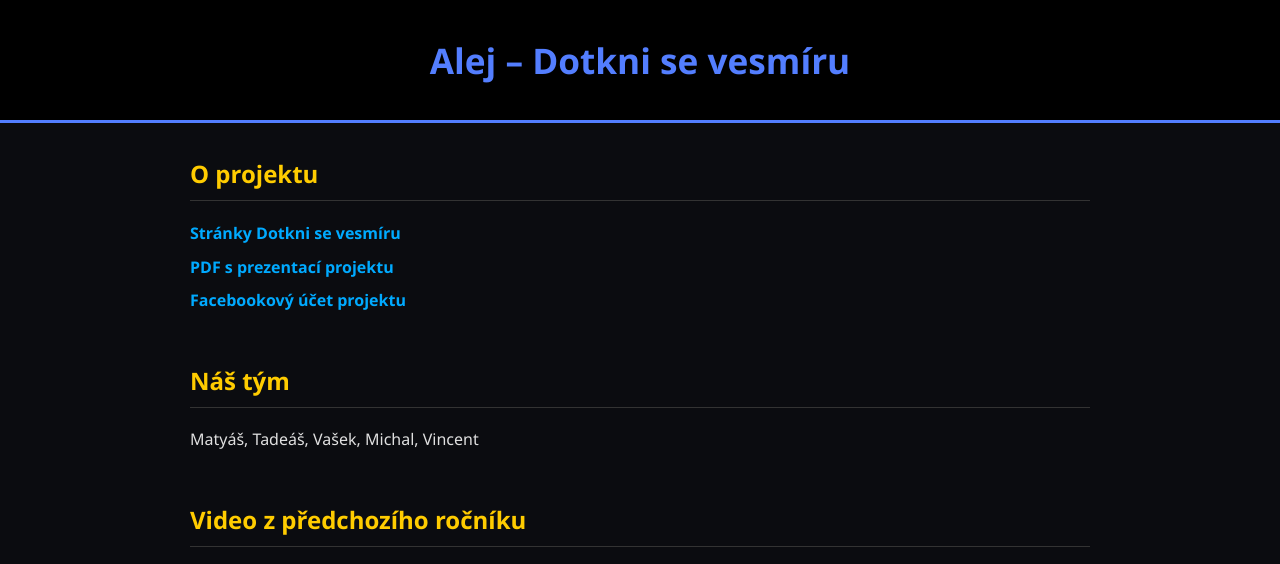
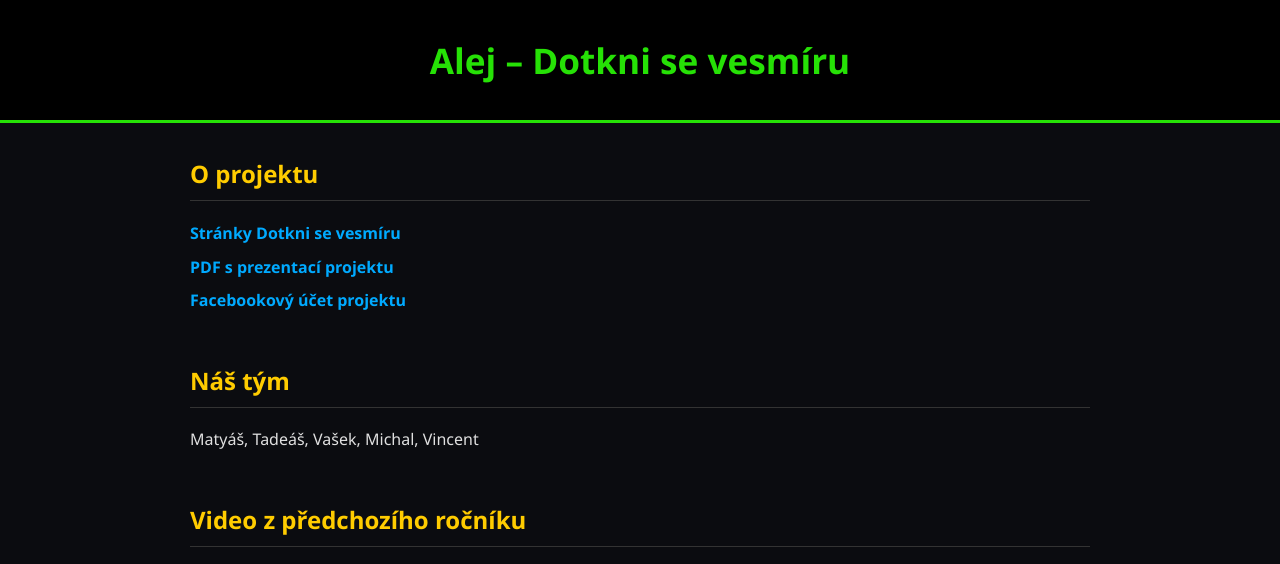
Before and after one commit to alejhub/dotkni-se-vesmiru, a plain HTML site: page index.html in a window 1280 px wide. Shown: the top 564 px of the page. Drawn offline with Linux system fonts and the light colour scheme.

Commit message:
změna barvy zase

```diff
--- a/index.html
+++ b/index.html
@@ -16,11 +16,11 @@
       background: #000;
       padding: 2rem 1rem;
       text-align: center;
-      border-bottom: 3px solid #537eff;
+      border-bottom: 3px solid #26e106;
     }
     header h1 {
       margin: 0;
-      color: #537eff;
+      color: #26e106;
       font-size: 2.2rem;
     }
     main {
```
